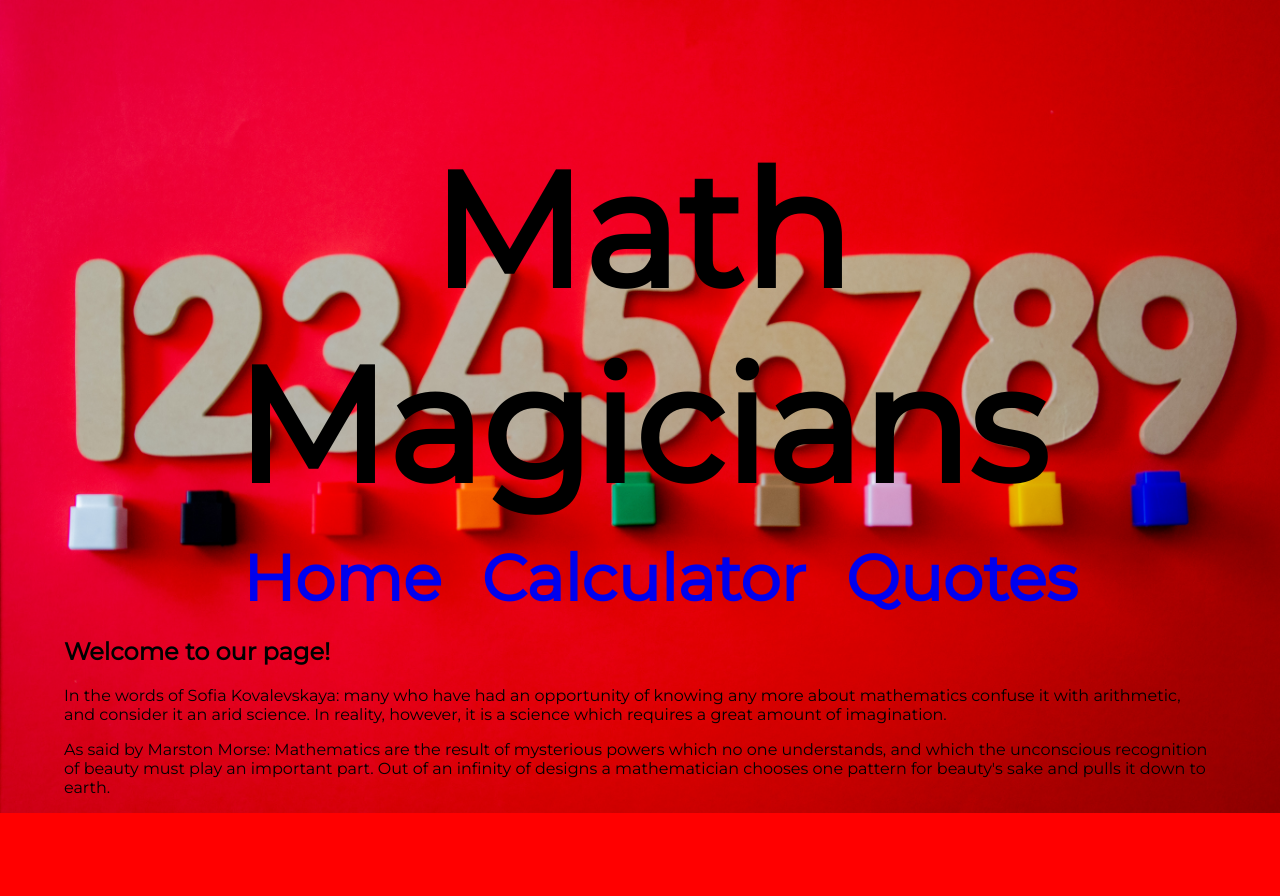
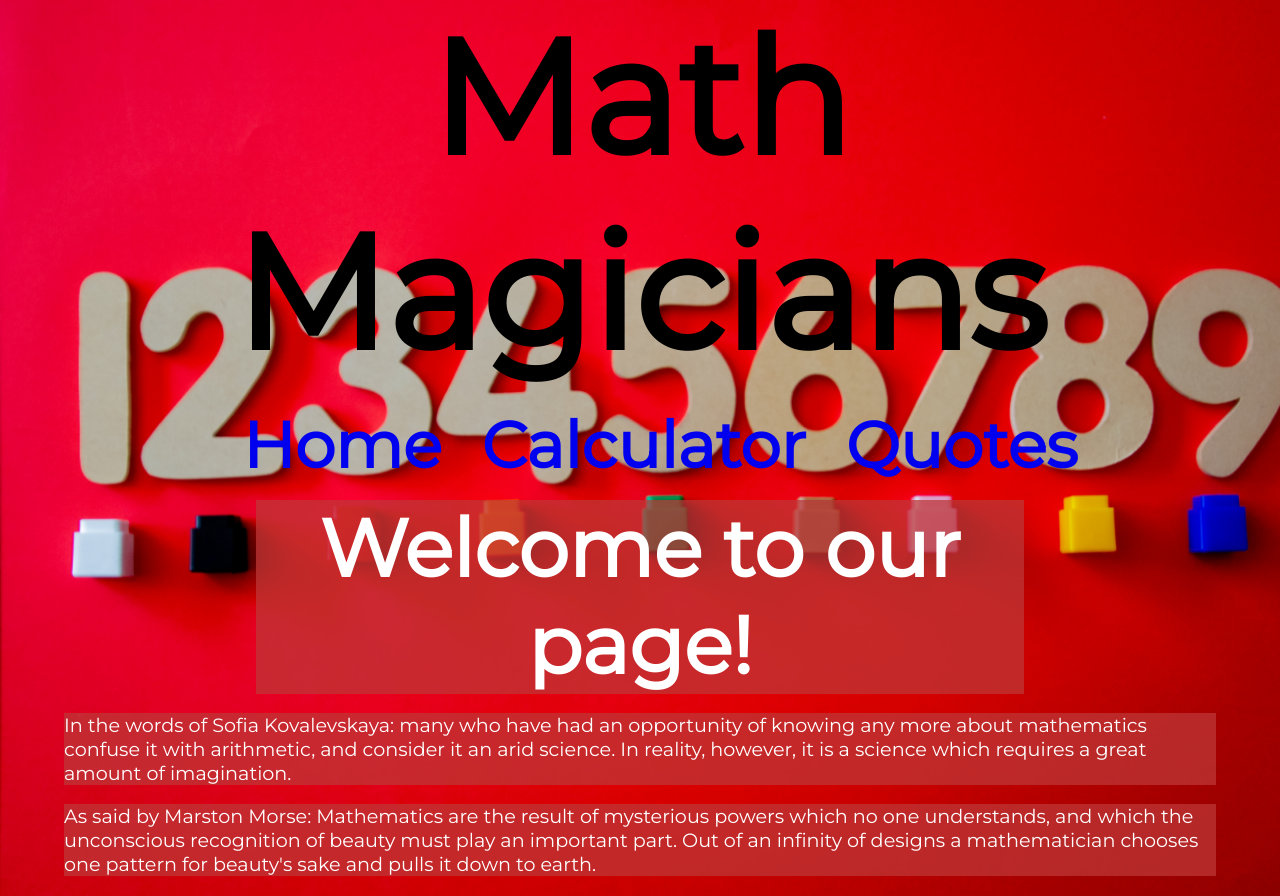
Before and after one commit to iKuartz/math-magician-spa, a React (Create React App) app: page / in a window 1280 px wide. Before the commit the page ends 813 px from the top, so only its background shows below. Built offline with nearby package versions, Linux system fonts and the light colour scheme.

Commit message:
linter corrections

```diff
--- a/src/components/App.css
+++ b/src/components/App.css
@@ -15,12 +15,12 @@ body {
 .header {
   text-align: center;
   font-size: 20vh;
-  margin-bottom: 0px;
+  margin: 0;
 }
 
 .ul-links {
   list-style: none;
-  display:flex;
+  display: flex;
   justify-content: center;
 }
 
@@ -28,37 +28,56 @@ body {
   font-size: 8vh;
   font-weight: bold;
   color: darkblue;
-  padding: 0px 20px;
+  padding: 0 20px;
 }
 
 .li-links:first-child {
-  padding-left: 0px;
+  padding-left: 0;
 }
 
 .li-links:last-child {
-  padding-right: 0px;
+  padding-right: 0;
 }
 
-.links{
+.links {
   text-decoration: none;
 }
 
-h1{
+.welcome,
+.textParagraph {
+  color: #ffff;
+  text-align: center;
+  font-size: 10vh;
+  background-color: #be3838b9;
+}
 
+.welcome {
+  margin: 0 15vw;
+}
+
+.textParagraph {
+  text-align: start;
+  font-size: larger;
 }
 
 /* Quote */
 
-.quoteParagraph{
+.quoteParagraph {
   margin: 0 15vw;
-  color: #FFFF;
+  color: #ffff;
   text-align: center;
   font-size: 10vh;
-  background-color:#be3838b9
+  background-color: #be3838b9;
 }
 
 /* Calculator */
-.container,.calculator,.result,.row,.number,.symbol,.special {
+.container,
+.calculator,
+.result,
+.row,
+.number,
+.symbol,
+.special {
   display: flex;
 }
 
```
